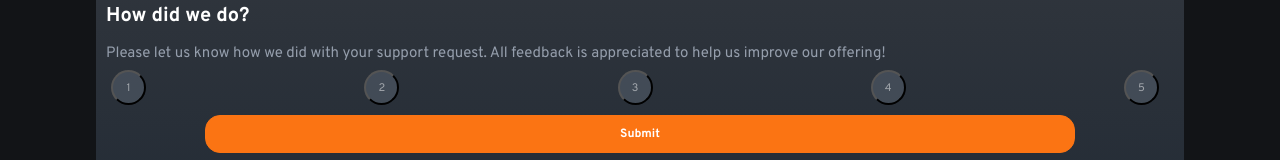
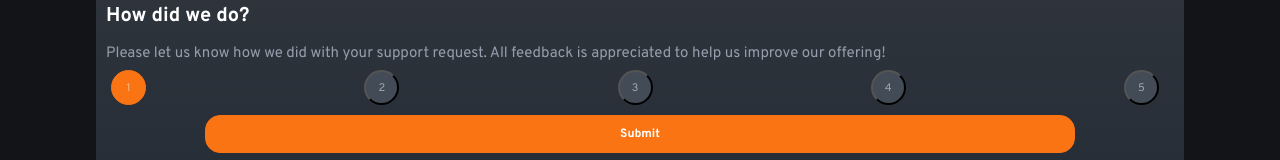
Before and after one commit to jmsherry/reece-answer, a React (Create React App) app: page / in a window 1280 px wide. In both pictures the pointer is over the button 128 px from the left and 244 px from the top of the page. Shown: the part 157-317 px from the top of the page. Built offline with nearby package versions, Linux system fonts and the light colour scheme.

Commit message:
Finalised hover CSS.

```diff
--- a/src/App.js
+++ b/src/App.js
@@ -1,5 +1,6 @@
 import './App.css';
-import RatingApp from '../src/pages/RatingApp'
+import RatingApp from '../src/pages/RatingApp';
+import RatingThankYou from './pages/RatingThankYou';
 
 
 
--- a/src/pages/RatingApp.jsx
+++ b/src/pages/RatingApp.jsx
@@ -18,7 +18,7 @@ function RatingApp() {
     <>
       <div className="appContainer">
         <div className="starContainer">
-          <img src={StarIcon} className="starIcon" />
+          <img src={StarIcon} className="starIcon" alt="Star Icon " />
         </div>
         <h1 className="ratingHeading">How did we do?</h1>
         <p className="ratingText">
--- /dev/null
+++ b/src/pages/RatingThankYou.jsx
@@ -0,0 +1,9 @@
+import React from 'react'
+
+function RatingThankYou() {
+  return (
+    <div>RatingThankYou</div>
+  )
+}
+
+export default RatingThankYou
--- a/src/style.css
+++ b/src/style.css
@@ -91,6 +91,12 @@
   justify-content: center;
 }
 
+.numberSelector:hover {
+  background: hsl(25, 97%, 53%);
+  border: 1px solid hsl(25, 97%, 53%);
+
+}
+
 /* SUBMIT BUTTON */
 
 .btnContainer {
```
Also changed, not shown: 1 other file (tests, documents, lock files or other folders).
